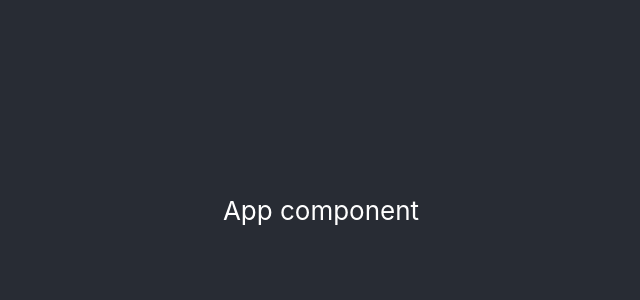
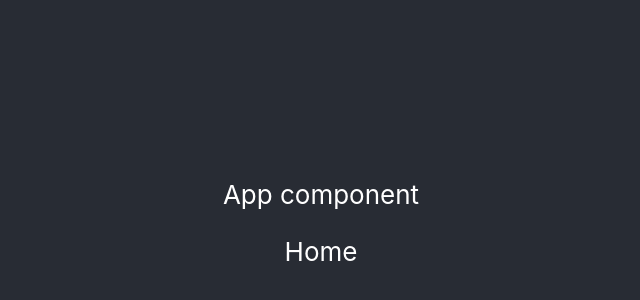
Before and after one commit to VTU9730/veer, a React (Create React App) app: page / in a window 1280 px wide. Shown: the part 190-490 px from the top of the page, without its empty margins (319-959 px from the left). Built offline with nearby package versions, Linux system fonts and the light colour scheme.

Commit message:
home-page-added

```diff
--- a/src/App.js
+++ b/src/App.js
@@ -1,11 +1,12 @@
 import logo from './logo.svg';
 import './App.css';
-
+import Home from './Home'
 function App() {
   return (
     <div className="App">
       <header className="App-header">
          <p>App component</p>
+         <Home />
       </header>
     </div>
   );
--- /dev/null
+++ b/src/Home.jsx
@@ -0,0 +1,8 @@
+function Home(){
+    return(
+        <div>
+            Home
+        </div>
+    )
+}
+export default Home;
```
